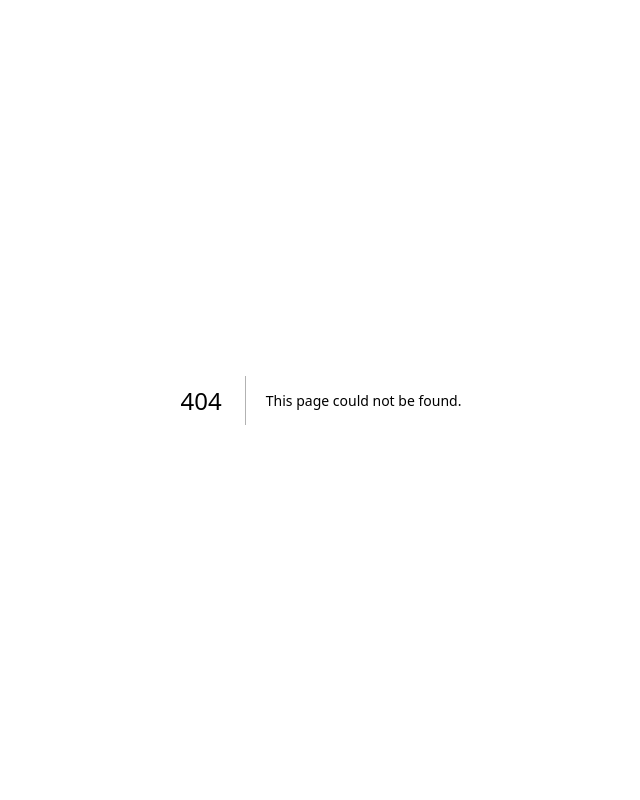
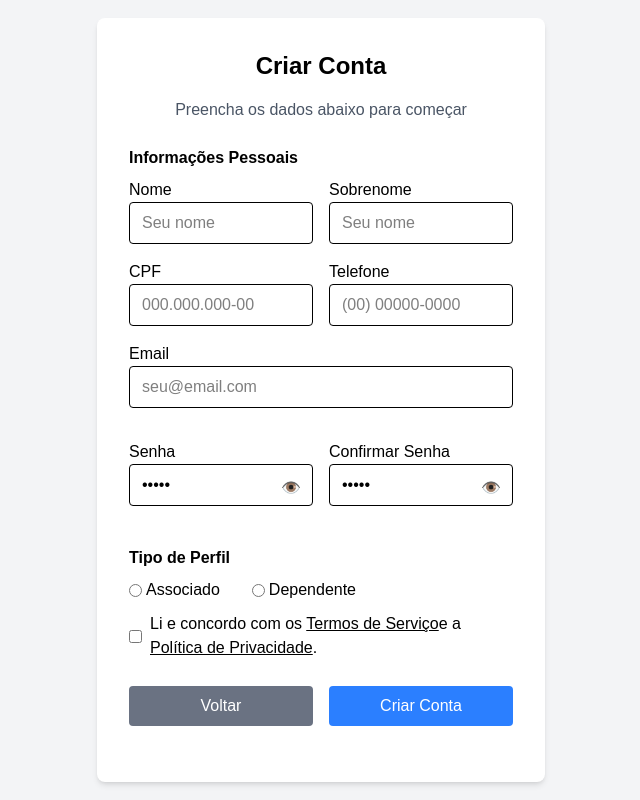
Before and after one commit to YaghoJP/PI-controle-espacos-frontend, a Next.js app in the folder frontend-ecomerce/: page /TelaCadastro in a window 1280 px wide. Before the commit this address had no page. Shown: the whole page, without its empty margins (319-959 px from the left). Built offline with nearby package versions, Linux system fonts and the light colour scheme.

Commit message:
Issue#3 criar tela de cadastro (#14)

```diff
--- /dev/null
+++ b/frontend-ecomerce/src/app/TelaCadastro/SchemaUserValidate.tsx
@@ -0,0 +1,12 @@
+
+import {z} from 'zod';
+
+export const SchemaUserValidate = z.object({
+    name: z.string().min(2, { message: "nome deve ter no minimo 2 caracteres"}),
+    surname: z.string().min(2, { message: "sobrenome deve ter no mínimo 2 caracteres"}),
+    cpf: z.string().min(11, { message: "cpf deve ter no minimo 11 caracteres"}),
+    phone: z.string().min(10, { message: "telefone deve ter no minimo 10 caracteres"}),
+    email: z.email({ message: "email inválido"}),
+    password: z.string().min(6, { message: "senha deve ter no minímo 6 caracteres"})
+
+})
--- /dev/null
+++ b/frontend-ecomerce/src/app/TelaCadastro/page.tsx
@@ -0,0 +1,94 @@
+"use client"; // isso faz o componente ser Client e aceitar handlers
+
+import HearderCreate from "../Componets/Header";
+import { Buttons } from "../Componets/Buttons";
+import { TermsOfService } from "../Componets/TermsOfService";
+import PerfilSelector from "../Componets/PerfilSelector";
+import { InputTextEmail } from "../Componets/InputTextEmail";
+import { InputPassword } from "../Componets/InputPassword";
+
+export default function Cadastro() {
+  return (
+    <div className="flex justify-center items-center min-h-screen bg-gray-100">
+      <form
+        onSubmit={undefined}
+        className="bg-white p-8 rounded-lg shadow-md w-full max-w-md"
+      >
+        <HearderCreate />
+        {/* Informações Pessoais */}
+        <div className="mb-10">
+          <h3 className="font-semibold mb-2" style={{ color: "black" }}>
+            Informações Pessoais
+          </h3>
+          <div className="grid grid-cols-2 gap-4">
+            <div className="flex flex-col">
+              <label style={{ color: "black" }}>Nome</label>
+              <input
+                style={{ color: "black" }}
+                type="text"
+                name="nome"
+                placeholder="Seu nome"
+                value={undefined}
+                onChange={undefined}
+                className="border rounded px-3 py-2 w-full"
+                required
+              />
+            </div>
+            <div className="flex flex-col">
+              <label style={{ color: "black" }}>Sobrenome</label>
+              <input
+                style={{ color: "black" }}
+                type="text"
+                name="nome"
+                placeholder="Seu nome"
+                value={undefined}
+                onChange={undefined}
+                className="border rounded px-3 py-2 w-full"
+                required
+              />
+            </div>
+          </div>
+          <div className="grid grid-cols-2 gap-4 mt-4">
+            <div className="flex flex-col">
+              <label style={{ color: "black" }}>CPF</label>
+              <input
+                style={{ color: "black" }}
+                type="text"
+                name="cpf"
+                placeholder="000.000.000-00"
+                value={undefined}
+                onChange={undefined}
+                className="border rounded px-3 py-2 w-full"
+                required
+              />
+            </div>
+            <div className="flex flex-col">
+              <label style={{color: "black"}}>Telefone</label>
+              <input
+                style={{ color: "black" }}
+                type="text"
+                name="telefone"
+                placeholder="(00) 00000-0000"
+                value={undefined}
+                onChange={undefined}
+                className="border rounded px-3 py-2 w-full"
+                required
+              />
+            </div>
+          </div>
+          <InputTextEmail value="" setChange={() => {}} />
+          <div className="flex flex-row gap-4 mt-4">
+            <InputPassword value="12356" labelvalue="Senha" onChange={()=>{}}/>
+            <InputPassword value="12356" labelvalue="Confirmar Senha" onChange={()=>{}}/>
+          </div>
+
+        </div>
+        {/* Tipo de Perfil */}
+        <PerfilSelector value="" onChange={() => {}} />
+        {/* Termos de Serviço e Botões */}
+        <TermsOfService />
+        <Buttons onChangeBack={() => {}} onSubmit={() => {}} />
+      </form>
+    </div>
+  );
+}
```
